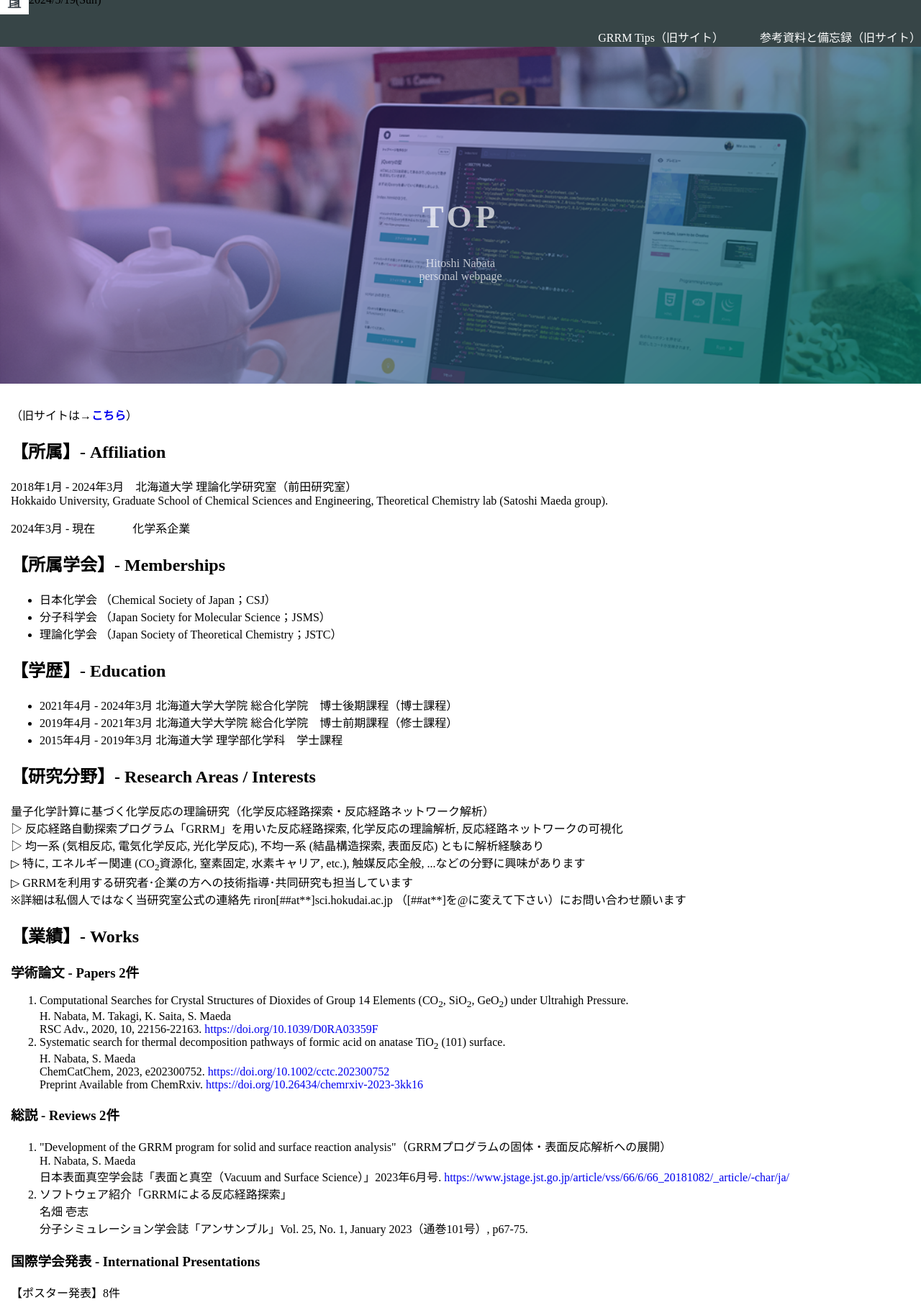
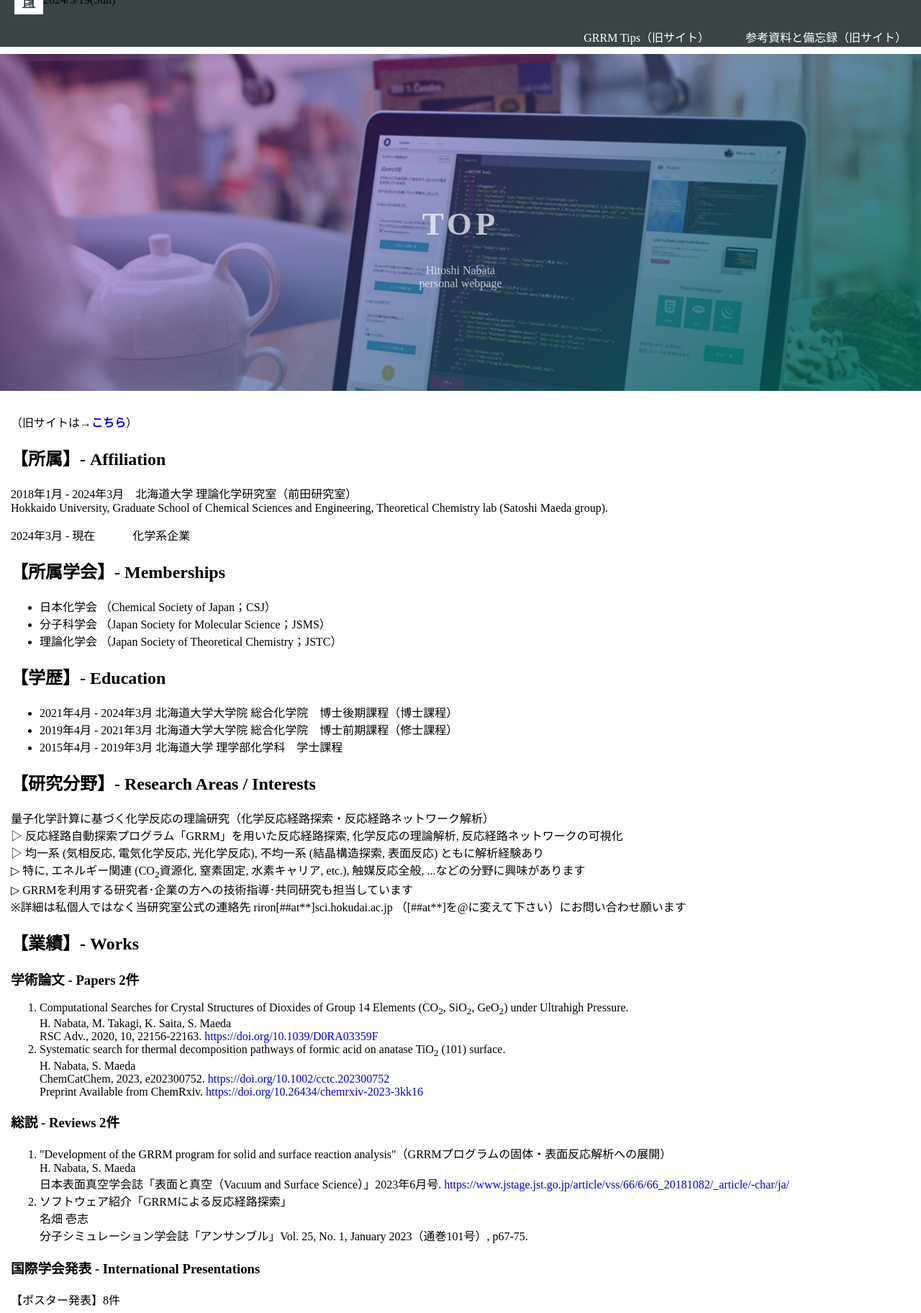
Before and after one commit to h-nabata/h-nabata.github.io, a PHP site: page / in a window 1280 px wide. Shown: the top 1824 px of the page at 72% size. Run offline with PHP 8.4, Linux system fonts and the light colour scheme.

Commit message:
Update stylesheet.css

```diff
--- a/stylesheet.css
+++ b/stylesheet.css
@@ -4,7 +4,7 @@
 
 body {
   margin: 0;
-  padding-top: 65px; /* ヘッダーの高さ分のパディングを追加 */
+  padding-top: 75px; /* ヘッダーの高さ分のパディングを追加 */
   font-family: "Hiragino Kaku Gothic ProN";
 }
 
@@ -87,7 +87,7 @@ a {
   display: flex;
   justify-content: space-between; /* 左右にコンテンツを分ける */
   align-items: center; /* 高さ方向の中央揃え */
-  padding: 10 20px; /* 左右のパディングを追加 */
+  padding: 0 20px; /* 左右のパディングを追加 */
 }
 
 .logo {
@@ -101,10 +101,10 @@ a {
   align-items: center; /* 高さ方向の中央揃え */
 }
 
-.header-left a,
+/* .header-left a, */
 .header-right a {
   line-height: 65px;
-  padding: 10 15px; /* 左右のパディングを調整 */
+  padding: 0 15px; /* 左右のパディングを調整 */
   color: white;
   text-decoration: none;
   transition: all 0.5s;
```
